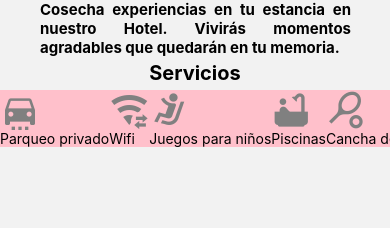
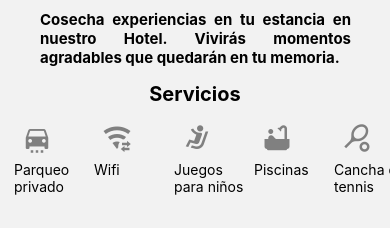
Before and after one commit to Elliam-Sanchez510/App_Final, a React Native app: screen /Home in a window 390 px wide. Shown: the part 357-585 px from the top of the page. Built offline with nearby package versions, Linux system fonts and the light colour scheme.

Commit message:
posicionando iconos

```diff
--- a/Components/Home/Home.tsx
+++ b/Components/Home/Home.tsx
@@ -47,42 +47,42 @@ const Home = () => {
 
                 <View style={styles.Icons}>
 
-                    <View>
+                    <View style={styles.IconsServicios}>
                         <MaterialCommunityIcons
                             name="car-settings"
-                            style={styles.IconsServicios}
+                            style={styles.Icons1}
                         />
                         <Text>Parqueo privado</Text>
                     </View>
 
-                    <View>
+                    <View style={styles.IconsServicios}>
                         <MaterialCommunityIcons
                             name="wifi-arrow-left-right"
-                            style={styles.IconsServicios}
+                            style={styles.Icons1}
                         />
                         <Text>Wifi</Text>
                     </View>
 
-                    <View>
+                    <View style={styles.IconsServicios}>
                         <MaterialCommunityIcons
                             name="car-child-seat"
-                            style={styles.IconsServicios}
+                            style={styles.Icons1}
                         />
                         <Text>Juegos para niños</Text>
                     </View>
 
-                    <View>
+                    <View style={styles.IconsServicios}>
                         <MaterialCommunityIcons
                             name="bathtub"
-                            style={styles.IconsServicios}
+                            style={styles.Icons1}
                         />
                         <Text>Piscinas</Text>
                     </View>
 
-                    <View>
+                    <View style={styles.IconsServicios}>
                         <MaterialIcons
                             name="sports-tennis"
-                            style={styles.IconsServicios}
+                            style={styles.Icons1}
                         />
                         <Text>Cancha de tennis</Text>
                     </View>
@@ -167,12 +167,20 @@ const styles = StyleSheet.create({
     },
     Icons: {
         flex: 1,
+        justifyContent: 'center',
         flexDirection: 'row',
-        backgroundColor: 'pink'
+        // backgroundColor: 'pink',
+        paddingStart: 30
     },
     IconsServicios: {
-        fontSize: 40,
         color: 'gray',
+        width: '20%',
+        margin: 4,
+    },
+    Icons1: {
+        fontSize: 30,
+        color: 'gray',
+        margin: 8
     }
 
     // https://www.hotelvinasqueirolo.com/
```
